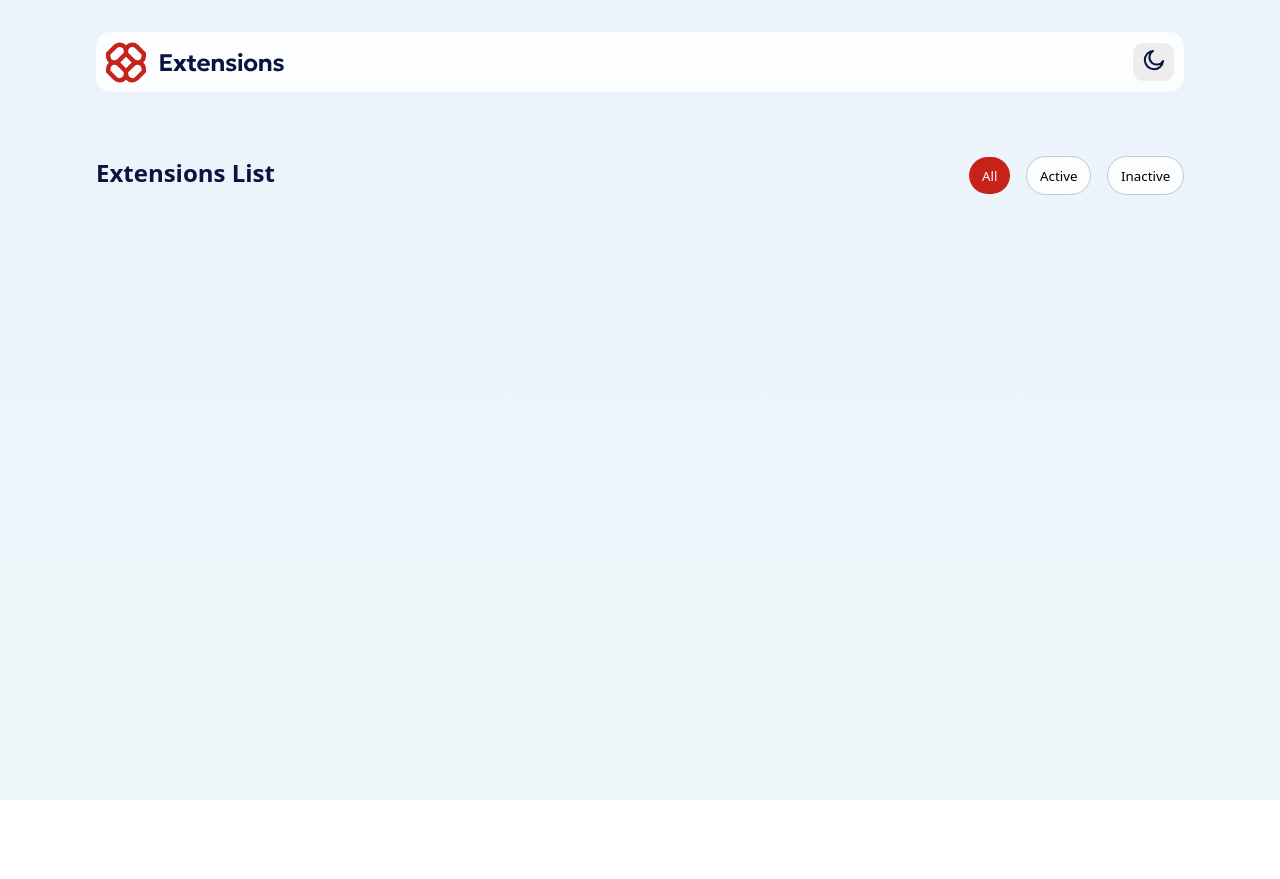
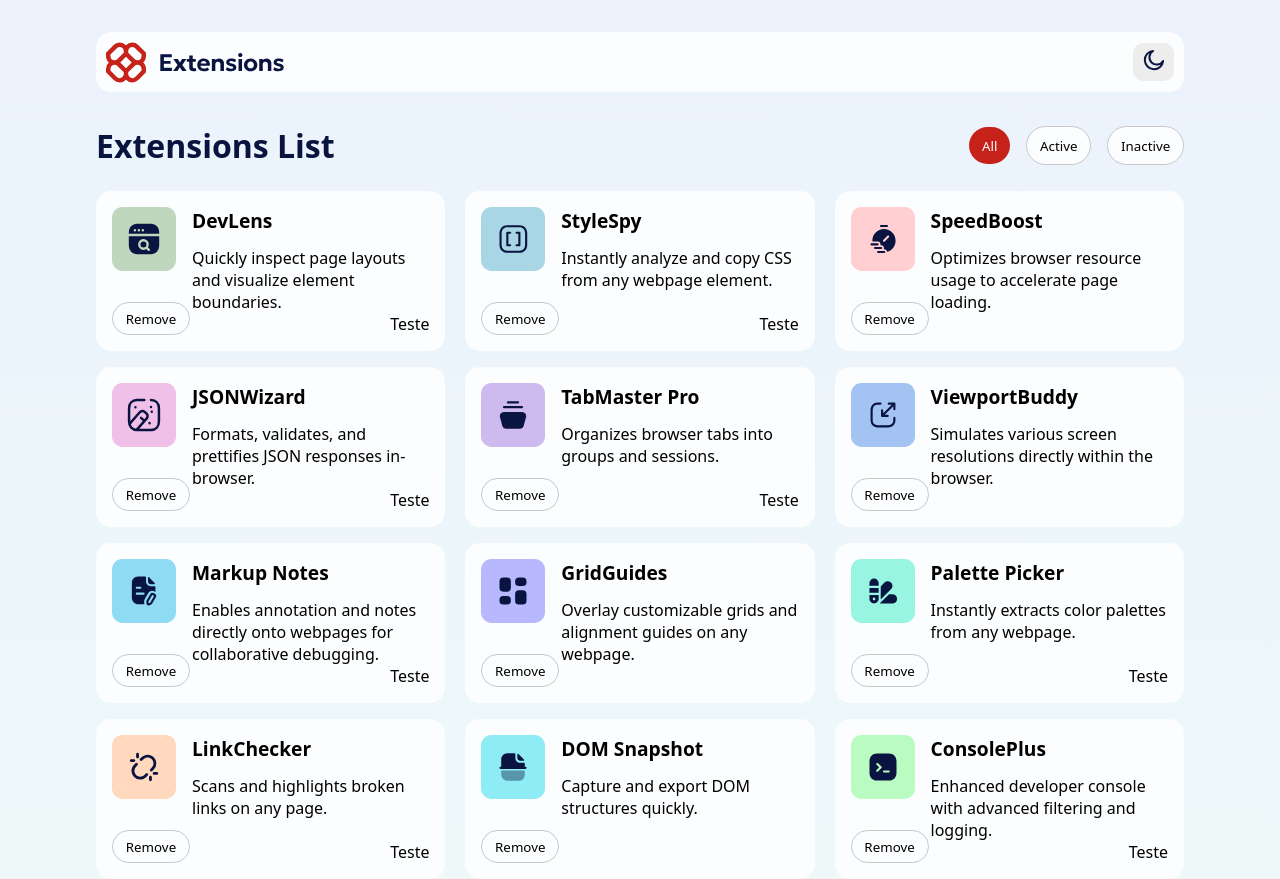
Before and after one commit to ArthurGehlen/browserExtensionsManagerUI, a React (Vite) app: page / in a window 1280 px wide. Before the commit the page ends 800 px from the top, so only its background shows below. Built offline with nearby package versions, Linux system fonts and the light colour scheme.

Commit message:
Estrutura dos cards terminada e fazendo a requisição no "data.json" para pegar as informações.

```diff
--- a/src/App.css
+++ b/src/App.css
@@ -3,11 +3,15 @@
   --background_bg_gradient_LIGHT: linear-gradient(180deg, #EBF2FC 0%, #EEF8F9 100%);
 
   --nav_title_color_LIGHT: hsl(227, 75%, 14%);
-  --nav_option_border_color: hsl(0, 0%, 78%);
+  --nav_option_border_color_LIGHT: hsl(0, 0%, 78%);
 
   --nav_option_bg_color_LIGHT: hsl(200, 60%, 99%);
+  --nav_option_border_color_hover_LIGHT: hsl(217, 61%, 90%);
+  --nav_option_font_color_hover_LIGHT: hsl(226, 11%, 37%);
+  --nav_option_focus_LIGHT: hsl(3, 71%, 56%);
 
   --nav_option_active_bg_color_active_LIGHT: hsl(3, 77%, 44%);
+  --nav_option_active_bg_color_active_hover_LIGHT: hsl(3, 71%, 56%);
   --nav_option_active_font_color_active_LIGHT: hsl(200, 60%, 99%);
 }
 
@@ -25,38 +29,75 @@ body {
 }
 
 main {
-  margin: 2rem auto;
-  padding-top: 2rem;
+  margin: 0 auto;
   width: 85%;
 }
 
 nav {
   display: flex;
   justify-content: space-between;
+  align-items: center;
+  flex-wrap: wrap;
 }
 
 nav h1 {
   color: var(--nav_title_color_LIGHT);
+  font-size: 2rem;
 }
 
 nav .menu_options button {
   cursor: pointer;
   padding: .6rem .8rem;
-  border: 1px solid var(--nav_option_border_color);
+  border: 1px solid var(--nav_option_border_color_LIGHT);
   border-radius: 20px;
   background-color: var(--nav_option_bg_color_LIGHT);
+  transition: .4s ease color, .4s ease border;
+}
+
+nav .menu_options button:not(.active):hover {
+  color: var(--nav_option_font_color_hover_LIGHT);
+  border: 1px solid var(--nav_option_border_color_hover_LIGHT);
+}
+
+nav .menu_options button:not(.active):focus {
+  outline-color: var(--nav_option_focus_LIGHT);
 }
 
 nav .menu_options .active {
   background-color: var(--nav_option_active_bg_color_active_LIGHT);
   color: var(--nav_option_active_font_color_active_LIGHT);
   border: none;
+  transition: .4s ease background-color;
+}
+
+nav .menu_options .active:hover {
+  background-color: var(--nav_option_active_bg_color_active_hover_LIGHT);
+}
+
+nav .menu_options .active:focus {
+  outline-offset: .15rem;
+  outline: 1px solid var(--nav_option_focus_LIGHT);
 }
 
 nav .menu_options button:not(:last-child) {
   margin-right: 1rem;
 }
 
+.cards_section {
+  margin-top: 1.5rem;
+  display: flex;
+  justify-content: space-between;
+  align-items: center;
+  flex-wrap: wrap;
+  gap: 1rem;
+}
+
 .dark_mode {
   background: var(--background_bg_gradient_DARK);
 }
+
+@media screen and (max-width: 476px) {
+  .cards_section, nav {
+    flex-direction: column;
+  }
+}
--- a/src/App.jsx
+++ b/src/App.jsx
@@ -1,6 +1,6 @@
 // Components
+import Header from './components/Header'
 import Card from './components/Card'
-import Header from './components/Header'
 
 // Utils
 import { useState, useEffect } from 'react'
@@ -8,13 +8,23 @@ import './App.css'
 
 function App() {
   const [activeFilter, setActiveFilter] = useState('All')
+  const [data, setData] = useState([])
 
   const handle_filter_click = (filter) => {
     setActiveFilter(filter)
   }
 
   useEffect(() => {
-
+    fetch('data.json', {
+      headers: {
+        'Content-Type': 'application/json',
+        'Accept': 'application/json'
+      }
+    })
+      .then(response => response.json())
+      .then(json_data => {
+        setData(json_data)
+      })
   }, [])
 
   return (
@@ -50,11 +60,31 @@ function App() {
         </nav>
 
         <section className='cards_section'>
-
+          {data.length != 0 && data.map((card) => (
+            <Card
+              key={card.name}
+              icon={card.logo}
+              name={card.name}
+              description={card.description}
+              is_active={card.isActive}
+            />
+          ))}
         </section>
       </main>
     </>
   )
 }
 
+// Número de extensões = 12
+
+// Bootstrap
+{/* <div class="form-check form-switch">
+  <input class="form-check-input" type="checkbox" id="flexSwitchCheckDefault">
+  <label class="form-check-label" for="flexSwitchCheckDefault">Default switch checkbox input</label>
+</div>
+<div class="form-check form-switch">
+  <input class="form-check-input" type="checkbox" id="flexSwitchCheckChecked" checked>
+  <label class="form-check-label" for="flexSwitchCheckChecked">Checked switch checkbox input</label>
+</div> */}
+
 export default App
--- a/src/components/Card.jsx
+++ b/src/components/Card.jsx
@@ -1,9 +1,32 @@
+import './card.css'
+
 function Card({
     icon = '',
-    title = '',
-    description = ''
+    name = '',
+    description = '',
+    is_active
 }) {
+    return (
+        <div className="card">
+            <div className="content">
+                <img src={icon} alt="Icon" />
 
+                <div className='text'>
+                    <strong>{name}</strong>
+                    <br />
+                    <p>{description}</p>
+                </div>
+            </div>
+
+            <div className="options">
+                <button>
+                    Remove
+                </button>
+
+                {is_active && <p>Teste</p>}
+            </div>
+        </div>
+    )
 }
 
 export default Card
--- a/src/components/card.css
+++ b/src/components/card.css
@@ -1,5 +1,56 @@
-/*
-    Title = 500
-    button = 400
-    description = 400
-*/
+:root {
+    --card_bg_color_LIGHT: hsl(200, 60%, 99%);
+
+    --remove_button_border_color_LIGHT: hsl(0, 0%, 78%);
+    --remove_button_hover_bg_color: hsl(3, 77%, 44%);
+    --remove_button_focus_bg_color: hsl(3, 71%, 56%);
+}
+
+.card {
+    background-color: var(--card_bg_color_LIGHT);
+    min-width: calc(33% - .6rem);
+    max-width: 18.75rem;
+    height: 10rem;
+    padding: 1rem;
+    border-radius: 15px;
+}
+
+.card .content {
+    height: 50%;
+    display: flex;
+    gap: 1rem;
+}
+
+.card .content .text strong {
+    font-size: 1.2rem;
+}
+
+.card .content .text p {
+    padding-top: .8rem;
+}
+
+.card .options {
+    height: 50%;
+    display: flex;
+    align-items: end;
+    justify-content: space-between;
+}
+
+.card .options button {
+    cursor: pointer;
+    padding: .4rem .8rem;
+    border-radius: 20px;
+    background-color: transparent;
+    border: 1px solid var(--remove_button_border_color_LIGHT);
+    transition: .4s ease background-color, color, border;
+}
+
+.card .options button:hover {
+    background-color: var(--remove_button_hover_bg_color);
+    color: hsl(200, 60%, 99%);
+    border: 1px solid transparent;
+}
+
+.card .options button:focus {
+    outline-color: var(--remove_button_focus_bg_color);
+}
--- a/src/components/header.css
+++ b/src/components/header.css
@@ -3,6 +3,9 @@
     --header_bg_color_DARK: hsla(225, 23%, 24%, 0.6);
 
     --button_bg_color_LIGHT: hsl(0, 0%, 93%);
+    --button_bg_color_hover_LIGHT: hsl(0, 0%, 78%);
+    --button_focus_LIGHT: hsl(3, 71%, 56%);
+
     --button_bg_color_DARK: hsla(226, 11%, 37%, 0.2);
 }
 
@@ -18,10 +21,20 @@
 }
 
 .header button {
+    cursor: pointer;
     background-color: var(--button_bg_color_LIGHT);
     padding: .4rem .6rem;
     border: none;
     border-radius: 10px;
+    transition: .4s ease background-color;
+}
+
+.header button:hover {
+    background-color: var(--button_bg_color_hover_LIGHT);
+}
+
+.header button:focus {
+    outline-color: var(--button_focus_LIGHT);
 }
 
 .dark_mode .header {
```
